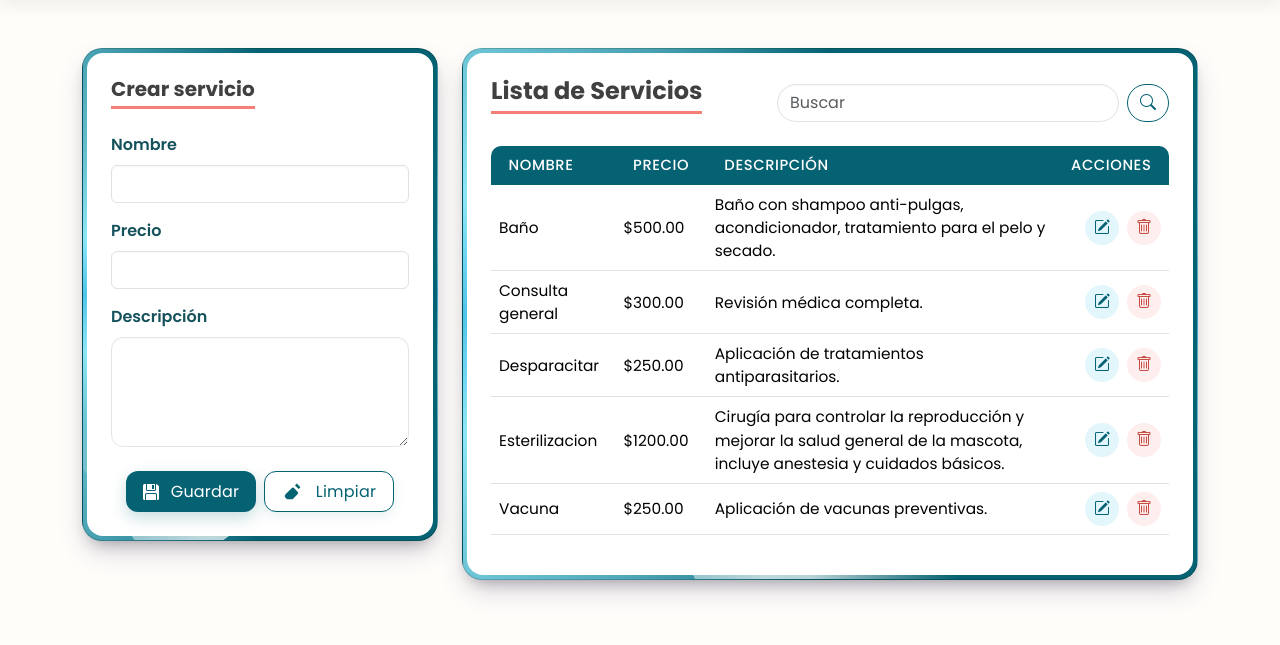
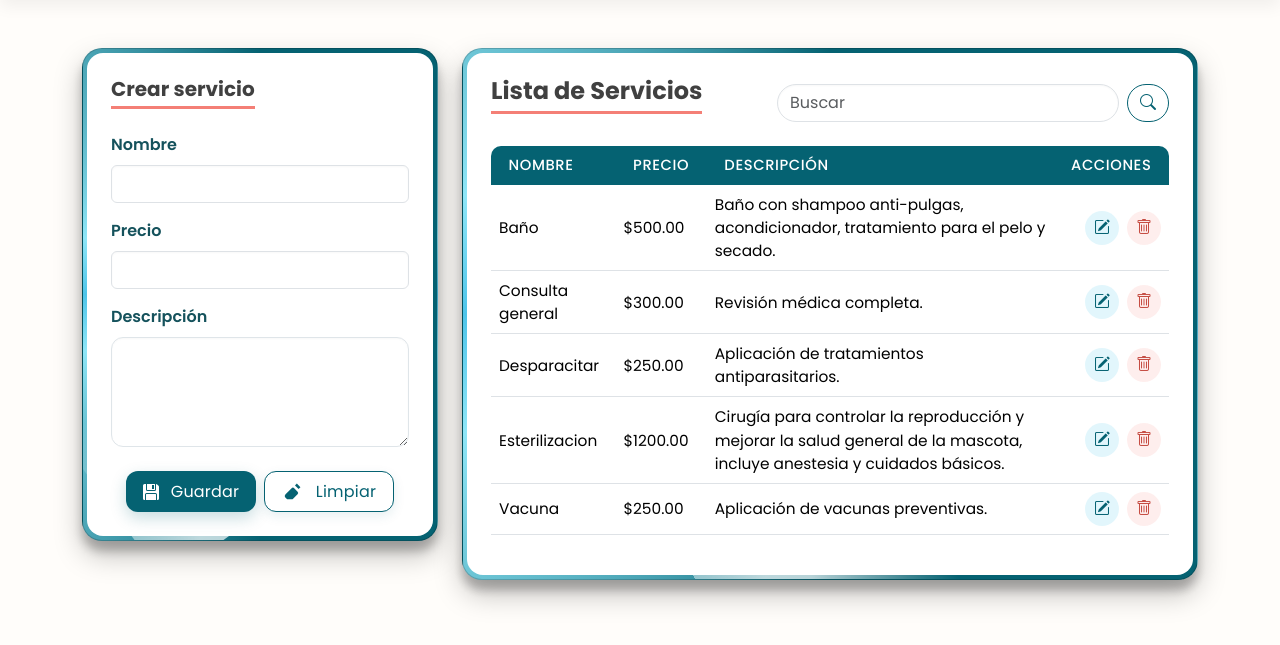
Before and after one commit to anagatuna/PIA_Eq1, a Django app: page /servicios/ in a window 1280 px wide. Shown: the part 87-732 px from the top of the page. Run offline with Django 5.2, Linux system fonts and the light colour scheme; a user stored in the database is signed in; data comes from the database, SQL or seed files in the repository.

Commit message:
sombra card servicios

```diff
--- a/veterinaria/app/static/css/panel.css
+++ b/veterinaria/app/static/css/panel.css
@@ -370,7 +370,7 @@ html {
     var(--primary) 100%
   );
 
-  box-shadow: rgba(50, 50, 93, 0.25) 0px 13px 27px -5px, rgba(0, 0, 0, 0.3) 0px 8px 16px -8px;
+  box-shadow: rgba(0, 0, 0, 0.25) 0px 14px 28px, rgba(0, 0, 0, 0.22) 0px 10px 10px;
   transition: transform .6s cubic-bezier(0.15, 0.83, 0.66, 1),
     box-shadow .3s ease;
 }
```
